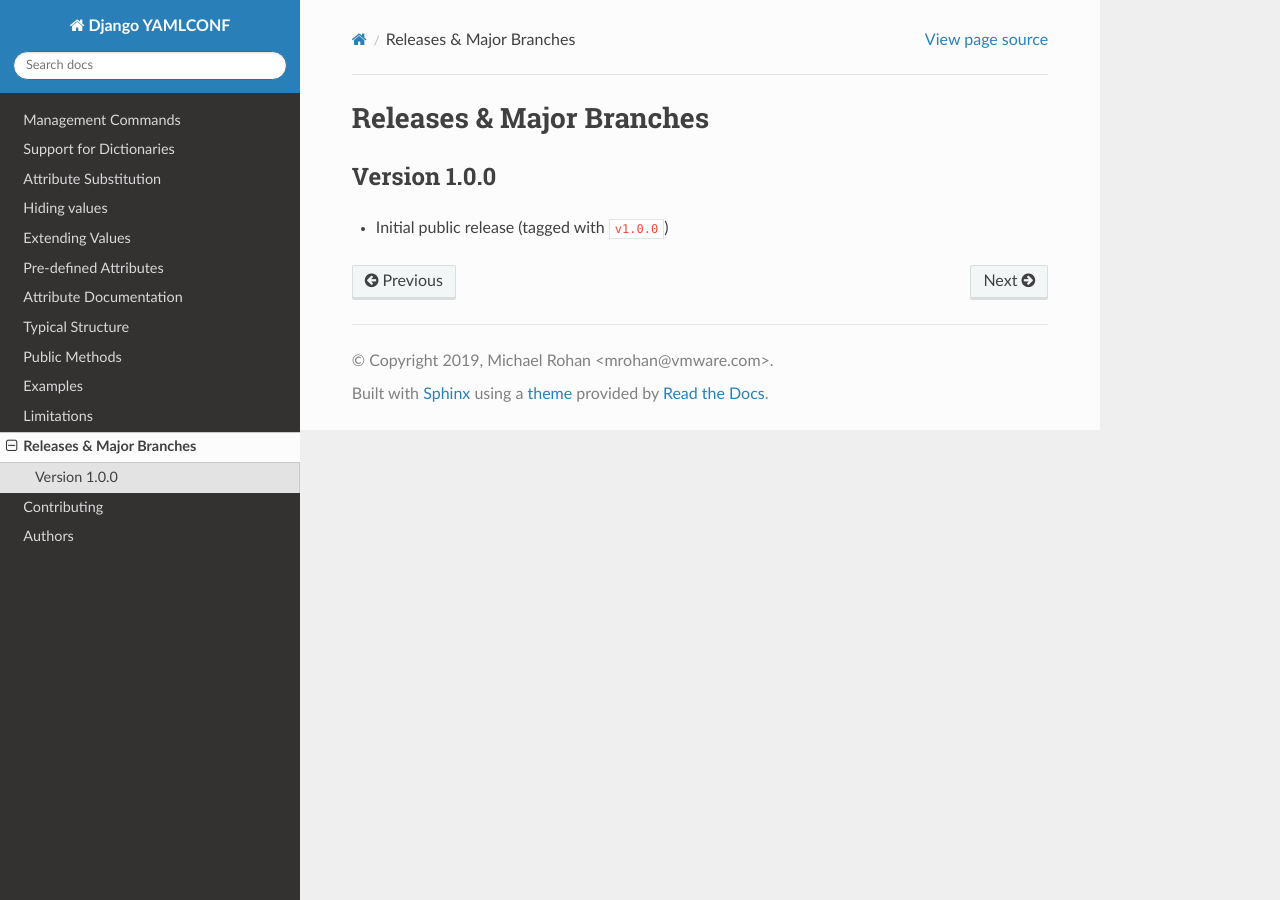
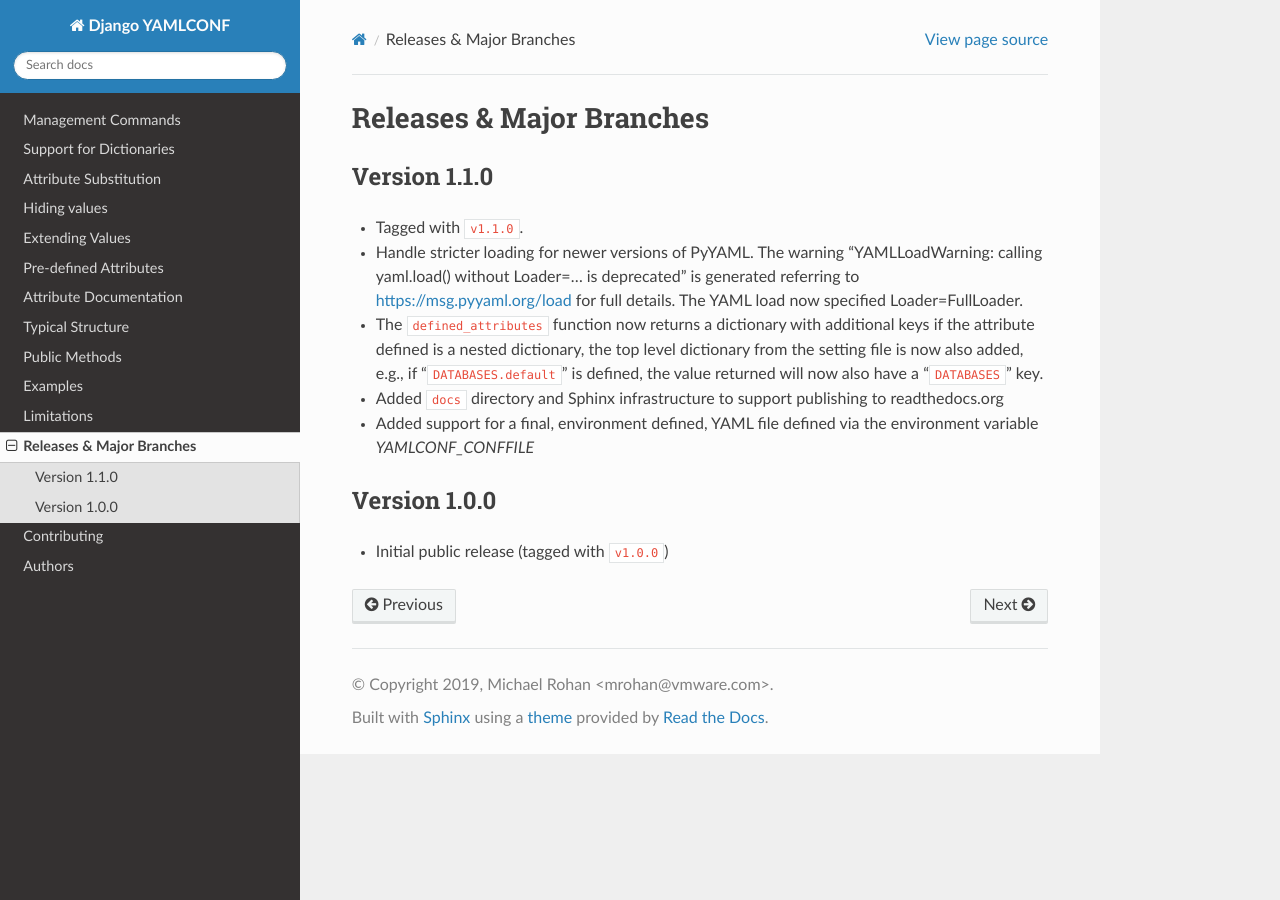
Before and after one commit to vmware/django-yamlconf, a Sphinx documentation site: the page built from docs/releases.rst, in a window 1280 px wide. Built offline with Sphinx 7.4.7 and the Read the Docs theme 2.0.0, drawn with Linux system fonts in a browser that asks for light colours.

Commit message:
Updated RST docs for the 1.1.0 release
The 1.1.0 release updated the CHANGELOG.md file to reflect the changes
from 1.0.0.  The RST docs (available via readthedocs.org) were not,
however, updated.

This change simply adds the changes from the CHANGELOG file to the
releases.rst file.

```diff
--- a/docs/releases.rst
+++ b/docs/releases.rst
@@ -7,9 +7,29 @@
 Releases & Major Branches
 -------------------------
 
+.. _releases-1.1.0:
+
+Version 1.1.0
+~~~~~~~~~~~~~
+
+- Tagged with ``v1.1.0``.
+- Handle stricter loading for newer versions of PyYAML.  The warning
+  "YAMLLoadWarning: calling yaml.load() without Loader=... is deprecated" is
+  generated referring to https://msg.pyyaml.org/load for full details.  The
+  YAML load now specified Loader=FullLoader.
+- The ``defined_attributes`` function now returns a dictionary with additional
+  keys if the attribute defined is a nested dictionary, the top level
+  dictionary from the setting file is now also added, e.g., if
+  "``DATABASES.default``" is defined, the value returned will now also have
+  a "``DATABASES``" key.
+- Added ``docs`` directory and Sphinx infrastructure to support publishing
+  to readthedocs.org
+- Added support for a final, environment defined, YAML file defined
+  via the environment variable `YAMLCONF_CONFFILE`
+
 .. _releases-1.0.0:
 
 Version 1.0.0
 ~~~~~~~~~~~~~
 
--  Initial public release (tagged with ``v1.0.0``)
+- Initial public release (tagged with ``v1.0.0``)
```
Also changed, not shown: CHANGELOG.md (+2 -2 lines), README.md (+1 -3 lines).
